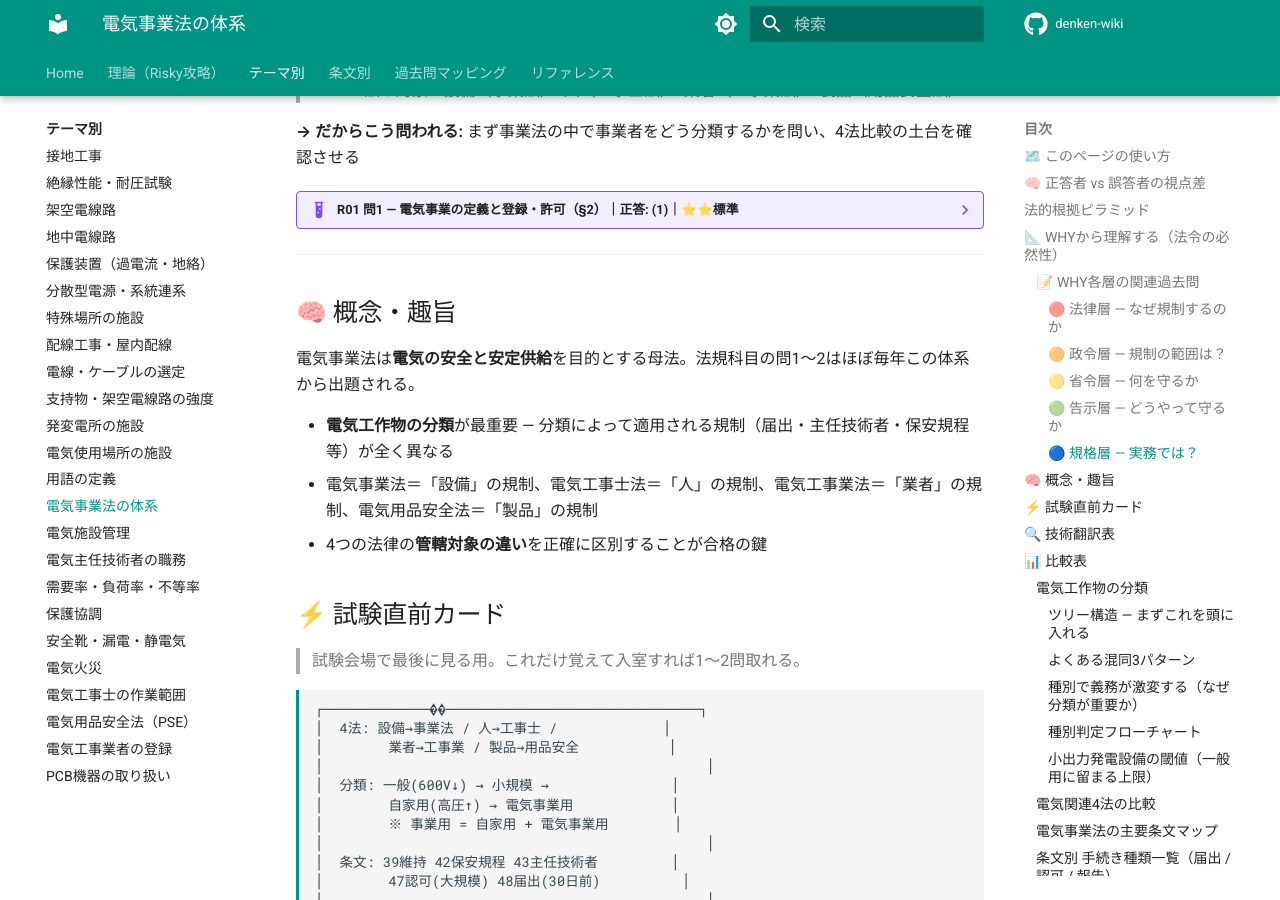
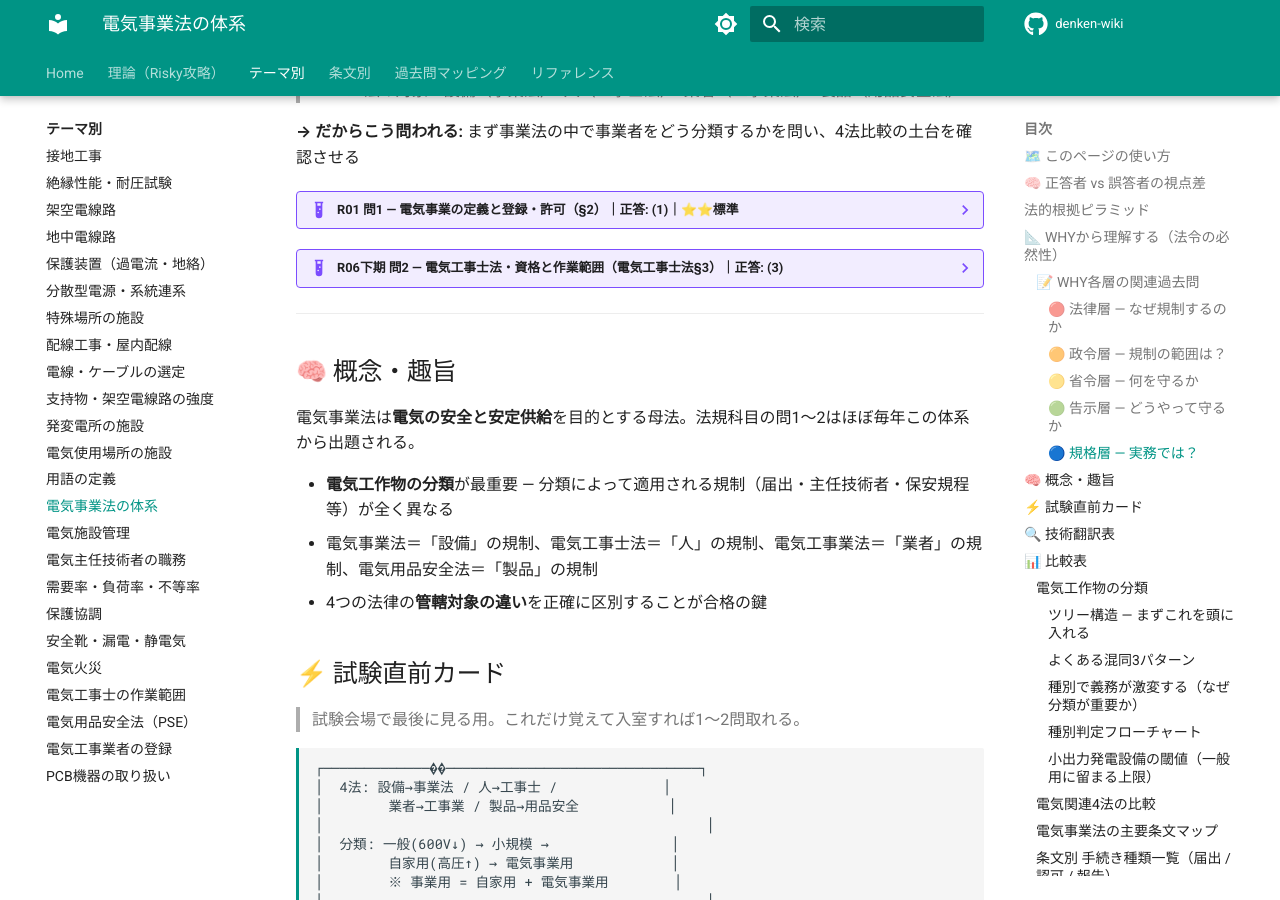
Before and after one commit to kfurufuru/denken-wiki, an MkDocs documentation site: the page built from docs/themes/jigyoho-taikei.md, in a window 1280 px wide and 900 px high, scrolled down 3975 px. Built offline with MkDocs 1.6.1 and Material for MkDocs 9.7.7, drawn with Linux system fonts in a browser that asks for light colours; emoji names are drawn with the system emoji font; comment, search, counter and statistics services are not loaded; part of the change alters nothing that is shown.

Commit message:
規格層にR06下期問2（電気工事士法・資格と作業範囲）を追加
4法比較「人（工事士法）」の具体問題。特種電気工事資格者の論点と
非常用発電機工事の現場イメージを追記。全5層が各2問以上に。

Co-Authored-By: Claude Opus 4.6 <noreply@anthropic.com>

```diff
--- a/docs/themes/jigyoho-taikei.md
+++ b/docs/themes/jigyoho-taikei.md
@@ -401,6 +401,26 @@
 
     > 🏭 **現場イメージ**: 三菱ケミカルが電気を買う相手が「小売電気事業者」（例: 中部電力ミライズ・エネット等）。小売は電力自由化で多数の会社が参入できる＝登録制。電気を運ぶ送電線・変電所を管理するのが「一般送配電事業者」（例: 中国電力ネットワーク）。送電インフラは一社独占のライフライン＝許可制（厳格）。「登録か許可か」は「民間サービスかインフラか」で判断すると迷わない。
 
+??? example "R06下期 問2 — 電気工事士法・資格と作業範囲（電気工事士法§3）｜正答: (3)"
+
+    **WHY接続**: 4法のうち「人（工事士法）」の規格層。どの資格でどの工事ができるかが実務の土台——試験もここを狙う
+
+    「電気工事士法」で規定されている電気工事の作業内容に関する記述として，**不適切なものを次の(1)〜(5)のうちから一つ選べ**。
+
+    **(1)** 最大電力250kWの需要設備（自家用電気工作物）の電気工事において，第一種電気工事士は，その作業に従事することができる。
+
+    **(2)** 一般用電気工作物の電気工事において，第二種電気工事士は，出力3kWの太陽電池発電設備の電気工事の作業に従事することができる。
+
+    **(3)** 最大電力250kWの需要設備（自家用電気工作物）の電気工事において，第一種電気工事士は，その設備の出力50kWの非常用予備発電装置の発電機に係る電気工事の作業に従事することができる。
+
+    **(4)** 一般用電気工作物の電気工事において，第二種電気工事士は，ネオン用として設置されるネオン用分電盤の電気工事の作業に従事することができる。
+
+    **(5)** 最大電力250kWの需要設備（自家用電気工作物）の電気工事において，認定電気工事従事者は，200Vで使用する電動機に電線をねじ止めで接続する電気工事の作業に従事することができる。
+
+    > 根拠: (3)が不適切。非常用予備発電装置の発電機工事は「**特殊電気工事**」に該当し、第一種電気工事士では不可。別途**特種電気工事資格者**（ネオン工事・非常用予備発電装置工事）の資格が必要。(4)のネオン用分電盤は第二種で可（ネオン放電灯工事そのものではないため）。
+
+    > 🏭 **現場イメージ**: 三菱ケミカルの工場で非常用発電機（ディーゼル発電機）の電気工事を外注するとき、発注先の資格確認が必要。「第一種電気工事士持ってます」だけでは非常用発電装置の**発電機本体の電気工事**はできない——特種電気工事資格者が必要。4法の「人（工事士法）」が実務で直結するポイント。
+
 ---
 
 ## 🧠 概念・趣旨
```
